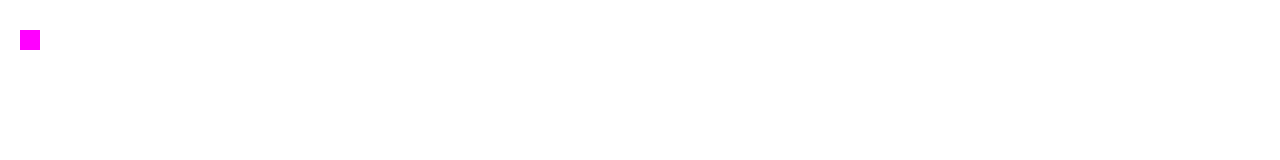
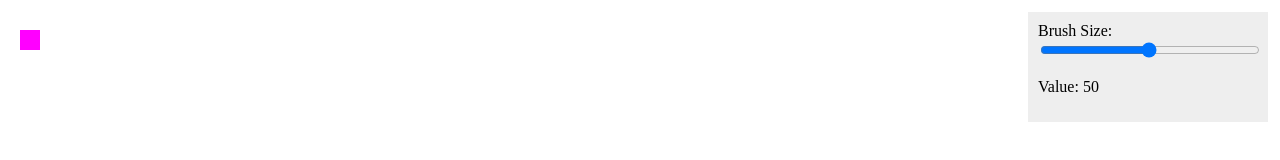
Before and after one commit to Zedowo/PaintLite, a plain HTML site: page index.html in a window 1280 px wide. Drawn offline with Linux system fonts and the light colour scheme.

Commit message:
Add slider to adjust brush size

```diff
--- a/index.html
+++ b/index.html
@@ -7,6 +7,13 @@
     <link type="text/css" href="style.css" rel="stylesheet" />
 </head>
 <body>
+
+<div class="slidecontainer">
+    <label for="myRange"> Brush Size: </label>
+    <input type="range" min="1" max="100" value="50" class="slider" id="myRange">
+    <p> Value: <span id="demo"></span></p>
+</div>
+
 <canvas id="c"></canvas>
 
 <script src="js/webgl-utils.js"></script>
--- a/js/main.js
+++ b/js/main.js
@@ -32,6 +32,16 @@ function main() {
     var isDragging = false;
 
     var brushSize = 10;
+    var slider = document.getElementById("myRange");
+    var output = document.getElementById("demo");
+    output.innerHTML = slider.value; // Display the default slider value
+    brushSize = Number(slider.value); // parse, can return string
+
+    slider.oninput = function() {
+        output.innerHTML = this.value;
+        brushSize = Number(slider.value);
+    }
+
     var prevX = null;
     var prevY = null;
 
@@ -140,7 +150,7 @@ function main() {
         }
 
         prevX = x;
-        prevY = y
+        prevY = y;
         uploadPixels();
         draw();
     }
--- a/style.css
+++ b/style.css
@@ -11,3 +11,17 @@ canvas {
     width: 100%;
     height: 100%;
 }
+
+.slidecontainer {
+    position: fixed;
+    top: 12px;
+    right: 12px;
+    width: 220px;
+    padding: 10px;
+    background: #eeeeee;
+    z-index: 1;
+}
+
+.slider {
+    width: 100%;
+}
```
Also changed, not shown: 1 other file.
